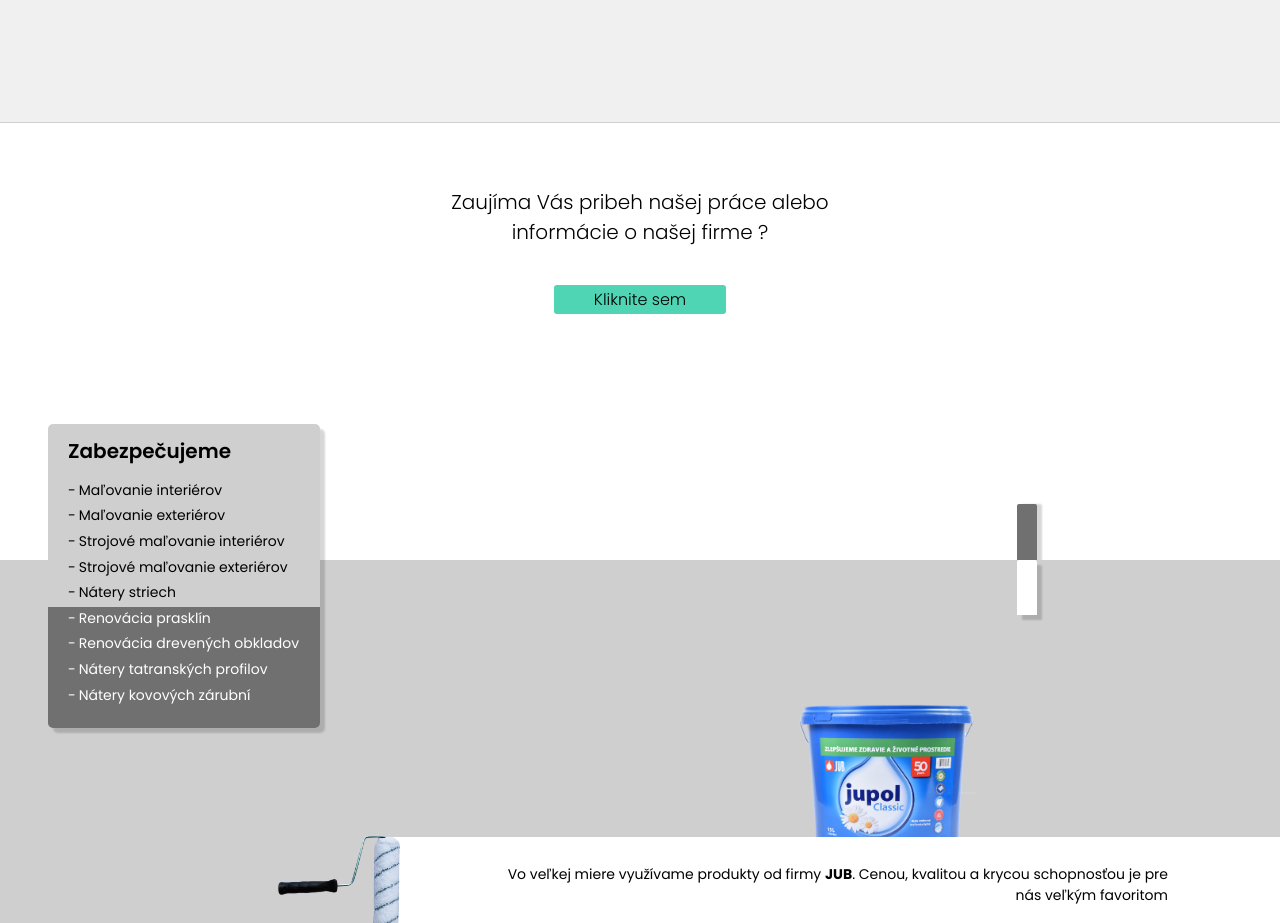
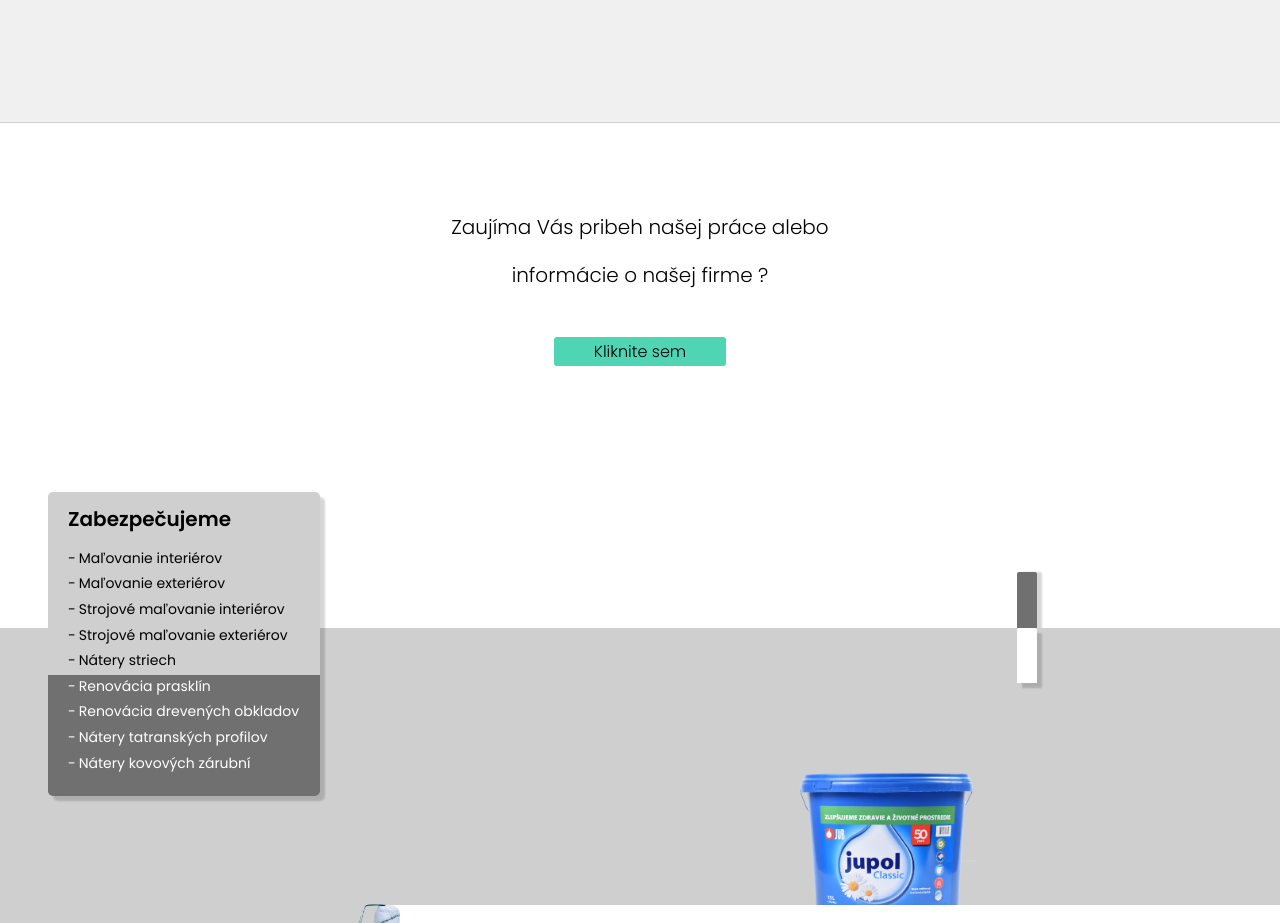
Before and after one commit to MatthewChevy/Synmal, a Vue app: page / in a window 1280 px wide. Shown: the part 2887-3810 px from the top of the page. Built offline with nearby package versions, Linux system fonts and the light colour scheme.

Commit message:
responsive 640px - 1024px

```diff
--- a/src/components/Home/TheHomeAsideContent.vue
+++ b/src/components/Home/TheHomeAsideContent.vue
@@ -77,6 +77,37 @@
     }
 }
 
+@media screen and (min-width: 1024px) {
+    .container {
+        width: $container;
+        padding: 5rem 0;
+    }
 
+    .title-box {
+        max-width: 80%;
+        line-height: 3rem;
+        font: {
+            size: 20px;
+            weight: 300;
+        }
+    }
+
+    .contact-link {
+        margin: 3rem 0;
+        padding: 3px 40px;
+        border-radius: 3px;
+        color: $darkest;
+        background-color: $fancy;
+        cursor: pointer;
+        font: {
+            size: 16px;
+        }
+    }
+
+    .contact-link:hover,
+    :focus {
+        background-color: darken($fancy, 10%);
+    }
+}
 
 </style>
```
